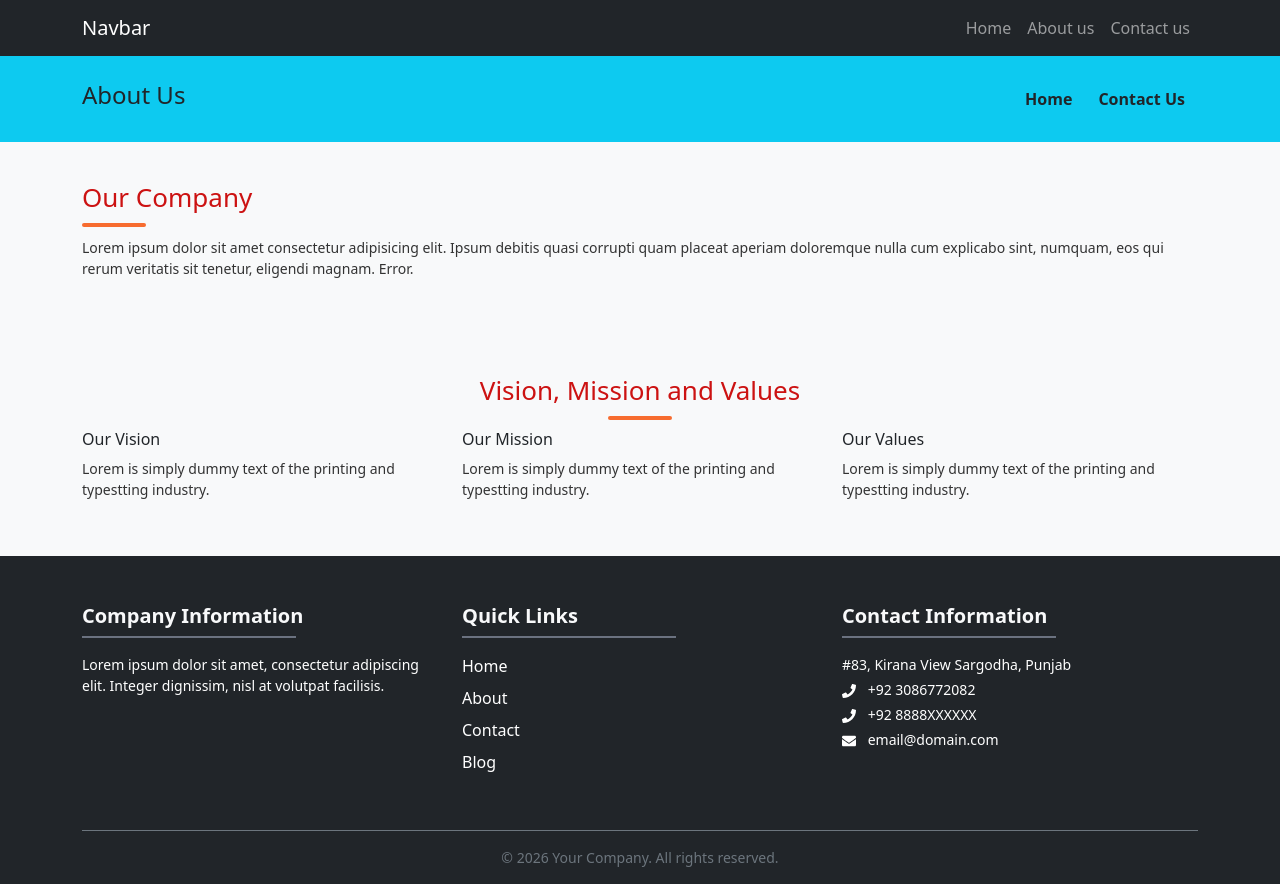
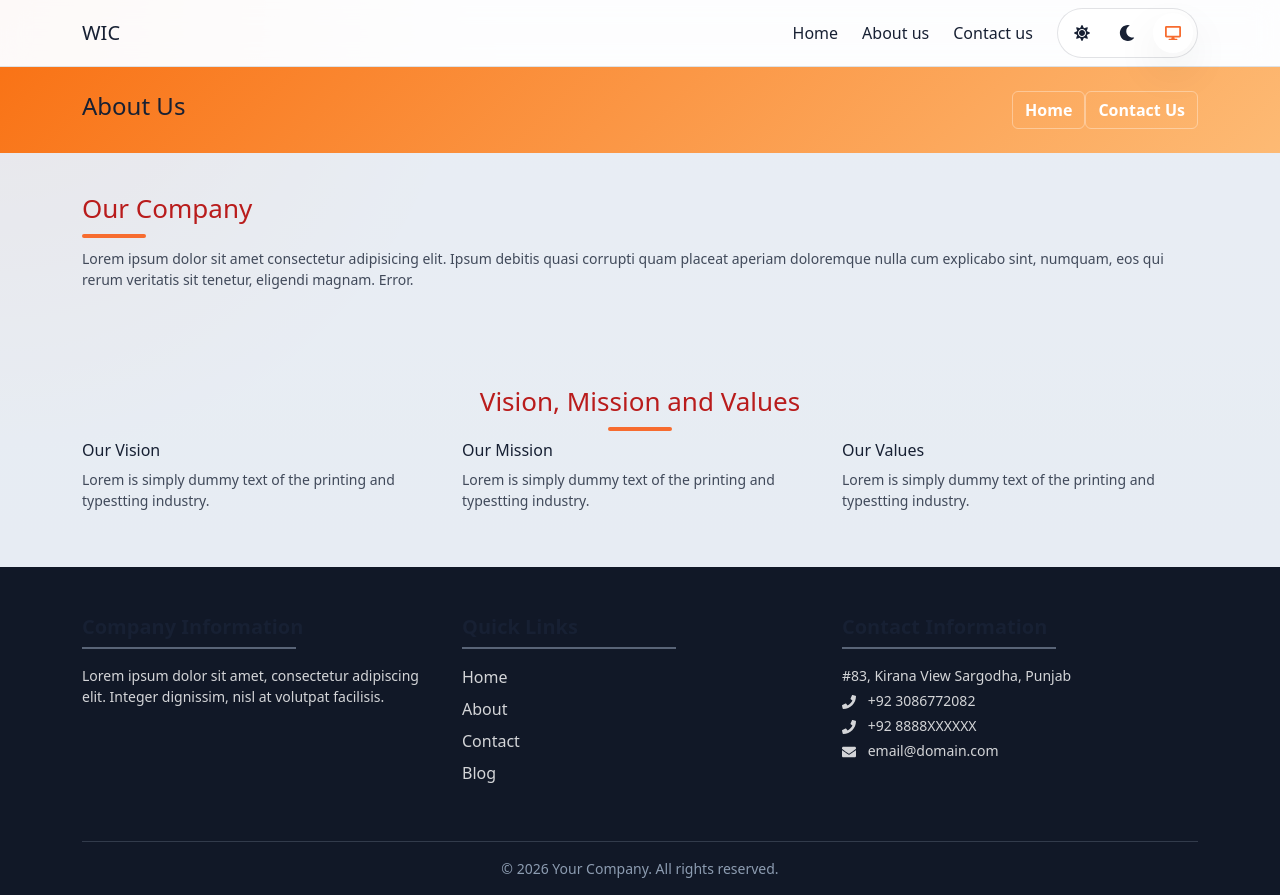
Before and after one commit to ahmad-ibrahim-aheer/FirstReactProject, a React (Vite) app: page /about in a window 1280 px wide. Built offline with nearby package versions, Linux system fonts and the light colour scheme.

Commit message:
Added Theme button in NavBar

```diff
--- a/src/App.css
+++ b/src/App.css
@@ -1,6 +1,96 @@
+html,
+body,
+#root {
+    min-height: 100%;
+}
+
+html {
+    scroll-behavior: smooth;
+}
+
+body {
+    background: var(--app-bg);
+    color: var(--app-text);
+    transition: background-color 0.35s ease, color 0.35s ease;
+}
+
+.app-shell {
+    background:
+        radial-gradient(circle at top left, var(--app-accent-glow), transparent 30%),
+        linear-gradient(180deg, var(--app-bg) 0%, var(--app-bg-alt) 100%);
+    color: var(--app-text);
+    transition: background 0.4s ease, color 0.35s ease;
+}
+
+.theme-light {
+    --app-bg: #f5f7fb;
+    --app-bg-alt: #edf2f7;
+    --app-surface: rgba(255, 255, 255, 0.88);
+    --app-surface-muted: rgba(226, 232, 240, 0.62);
+    --app-surface-strong: #ffffff;
+    --app-text: #172033;
+    --app-text-muted: rgba(23, 32, 51, 0.8);
+    --app-border: rgba(15, 23, 42, 0.12);
+    --app-navbar: rgba(255, 255, 255, 0.78);
+    --app-footer: #111827;
+    --app-footer-text: rgba(255, 255, 255, 0.82);
+    --app-accent-glow: rgba(247, 108, 47, 0.14);
+    --app-banner-start: #f97316;
+    --app-banner-end: #fdba74;
+    --app-shadow: 0 18px 45px rgba(15, 23, 42, 0.08);
+    --app-heading: #b91c1c;
+    --app-line: rgba(15, 23, 42, 0.12);
+    --app-carousel-control: rgba(23, 32, 51, 0.65);
+}
+
+.theme-dark {
+    --app-bg: #08111f;
+    --app-bg-alt: #0f172a;
+    --app-surface: rgba(15, 23, 42, 0.82);
+    --app-surface-muted: rgba(30, 41, 59, 0.72);
+    --app-surface-strong: #111c31;
+    --app-text: #e5eefc;
+    --app-text-muted: rgba(229, 238, 252, 0.78);
+    --app-border: rgba(148, 163, 184, 0.22);
+    --app-navbar: rgba(8, 17, 31, 0.8);
+    --app-footer: #020617;
+    --app-footer-text: rgba(226, 232, 240, 0.82);
+    --app-accent-glow: rgba(56, 189, 248, 0.15);
+    --app-banner-start: #0f766e;
+    --app-banner-end: #1d4ed8;
+    --app-shadow: 0 20px 55px rgba(2, 6, 23, 0.45);
+    --app-heading: #fda4af;
+    --app-line: rgba(148, 163, 184, 0.22);
+    --app-carousel-control: rgba(229, 238, 252, 0.9);
+}
+
+.app-shell *,
+.app-shell *::before,
+.app-shell *::after {
+    transition:
+        background-color 0.35s ease,
+        border-color 0.35s ease,
+        color 0.35s ease,
+        box-shadow 0.35s ease,
+        opacity 0.35s ease,
+        transform 0.25s ease;
+}
+
 p {
     font-size: 14px;
-    color: rgba(0, 0, 0, 0.8);
+    color: var(--app-text-muted);
+}
+
+h1,
+h2,
+h3,
+h4,
+h5,
+h6,
+label,
+.card-title,
+.card-text {
+    color: var(--app-text);
 }
 
 .section {
@@ -9,7 +99,7 @@ p {
 }
 
 .main-heading {
-    color: rgb(204, 18, 18);
+    color: var(--app-heading);
     font-size: 26px;
 }
 
@@ -30,12 +120,22 @@ p {
 
 .card {
     transition: 0.2s;
+    border: 1px solid var(--app-border);
+    background: var(--app-surface);
+    color: var(--app-text);
+    backdrop-filter: blur(12px);
 }
 
 .card:hover {
-    box-shadow: 0 4px 20px rgba(0, 0, 0, 0.2);
+    box-shadow: var(--app-shadow);
     transform: translateY(-5px);
     cursor: pointer;
+}
+
+.card-body,
+.card-body p,
+.card-body h6 {
+    color: inherit;
 }
 
 .btn-warning {
@@ -52,10 +152,216 @@ p {
 }
 
 .links {
-    color: #fff;
+    color: var(--app-footer-text);
     text-decoration: none !important;
 }
 
 .links:hover {
-    color: gray;
+    color: #f8b46a;
 }
+
+.app-navbar {
+    position: sticky;
+    top: 0;
+    z-index: 1030;
+    background: var(--app-navbar);
+    backdrop-filter: blur(14px);
+}
+
+.app-navbar .navbar-brand,
+.app-navbar .nav-link {
+    color: var(--app-text);
+}
+
+.app-navbar .nav-link:hover,
+.app-navbar .nav-link:focus,
+.app-navbar .navbar-brand:hover,
+.app-navbar .navbar-brand:focus {
+    color: #f76c2f;
+}
+
+.theme-toggle-group {
+    display: inline-flex;
+    align-items: center;
+    gap: 0.35rem;
+    margin-left: 0.5rem;
+    padding: 0.25rem;
+    border: 1px solid var(--app-border);
+    border-radius: 999px;
+    background: color-mix(in srgb, var(--app-surface) 88%, transparent);
+    box-shadow: inset 0 1px 0 rgba(255, 255, 255, 0.04);
+}
+
+.theme-toggle-btn {
+    display: inline-flex;
+    align-items: center;
+    justify-content: center;
+    width: 2.5rem;
+    height: 2.5rem;
+    border: 0;
+    background: transparent;
+    color: var(--app-text);
+    border-radius: 999px;
+    padding: 0;
+    font-size: 1rem;
+    line-height: 1;
+}
+
+.theme-toggle-btn:hover {
+    transform: translateY(-2px);
+    color: #f76c2f;
+}
+
+.theme-toggle-btn.is-active {
+    background: var(--app-surface-strong);
+    box-shadow: var(--app-shadow);
+    color: #f76c2f;
+}
+
+.page-banner {
+    background: linear-gradient(135deg, var(--app-banner-start), var(--app-banner-end));
+    color: #fff;
+}
+
+.surface-muted {
+    background: var(--app-surface-muted);
+}
+
+.surface-card {
+    background: var(--app-surface);
+}
+
+.site-footer {
+    background: var(--app-footer);
+    color: var(--app-footer-text);
+}
+
+.footer-divider {
+    height: 2px;
+    width: 60%;
+    background-color: rgba(148, 163, 184, 0.55);
+}
+
+.footer-bottom {
+    border-top: 1px solid rgba(148, 163, 184, 0.25);
+    color: rgba(148, 163, 184, 0.95);
+}
+
+.hero-carousel {
+    padding: 2rem 0 1rem;
+}
+
+.hero-caption {
+    right: auto;
+    left: 50%;
+    bottom: 1.5rem;
+    width: min(90%, 36rem);
+    transform: translateX(-50%);
+    padding: 1rem 1.25rem;
+    border: 1px solid var(--app-border);
+    border-radius: 1rem;
+    background: color-mix(in srgb, var(--app-surface-strong) 78%, transparent);
+    box-shadow: var(--app-shadow);
+}
+
+.hero-carousel .carousel-control-prev-icon,
+.hero-carousel .carousel-control-next-icon {
+    filter: none;
+    opacity: 0.9;
+}
+
+.hero-carousel .carousel-indicators [data-bs-target] {
+    background-color: var(--app-carousel-control);
+}
+
+.form-control,
+.form-control:focus {
+    background-color: var(--app-surface-strong);
+    color: var(--app-text);
+    border-color: var(--app-border);
+    box-shadow: none;
+}
+
+.form-control::placeholder {
+    color: var(--app-text-muted);
+}
+
+.form-group {
+    margin-bottom: 1rem;
+}
+
+.btn-link {
+    color: #f76c2f;
+}
+
+.btn-link:hover {
+    color: #ff944d;
+}
+
+.page-banner-link {
+    color: #fff;
+    border-color: rgba(255, 255, 255, 0.35);
+}
+
+.page-banner-link:hover,
+.page-banner-link:focus {
+    background: rgba(255, 255, 255, 0.14);
+    color: #fff;
+}
+
+.section-divider {
+    border-top: 1px solid var(--app-line);
+}
+
+.service-card-image {
+    border-bottom: 1px solid var(--app-line);
+}
+
+.contact-sidebar {
+    border-left: 1px solid var(--app-line);
+}
+
+.contact-sidebar p:last-child {
+    margin-bottom: 0;
+}
+
+hr {
+    border-color: var(--app-line);
+    opacity: 1;
+}
+
+@media (prefers-reduced-motion: reduce) {
+    html {
+        scroll-behavior: auto;
+    }
+
+    .app-shell *,
+    .app-shell *::before,
+    .app-shell *::after,
+    body,
+    .app-shell {
+        transition: none !important;
+    }
+}
+
+@media (max-width: 991.98px) {
+    .theme-toggle-group {
+        width: 100%;
+        margin-top: 0.5rem;
+        margin-left: 0;
+        justify-content: space-between;
+    }
+
+    .hero-caption {
+        position: static;
+        transform: none;
+        margin: 1rem auto 0;
+    }
+
+    .contact-sidebar {
+        margin-top: 1.5rem;
+        padding-top: 1.5rem;
+        border-left: 0;
+        border-top: 1px solid var(--app-line);
+    }
+}
--- a/src/App.jsx
+++ b/src/App.jsx
@@ -1,4 +1,4 @@
-import React from "react";
+import React, { useEffect, useState } from "react";
 import "bootstrap/dist/css/bootstrap.min.css";
 import "./App.css";
 import "bootstrap/dist/js/bootstrap.min.js";
@@ -11,14 +11,59 @@ import Footer from "./components/inc/Footer";
 
 import { BrowserRouter as Router, Routes, Route } from "react-router-dom";
 
+function getStoredPreference() {
+  const storedTheme = localStorage.getItem("theme-preference");
+
+  if (
+    storedTheme === "light" ||
+    storedTheme === "dark" ||
+    storedTheme === "system"
+  ) {
+    return storedTheme;
+  }
+
+  return "system";
+}
+
+function getSystemTheme() {
+  return window.matchMedia("(prefers-color-scheme: dark)").matches
+    ? "dark"
+    : "light";
+}
+
 function App() {
+  const [themePreference, setThemePreference] = useState(getStoredPreference);
+  const [systemTheme, setSystemTheme] = useState(getSystemTheme);
+  const theme = themePreference === "system" ? systemTheme : themePreference;
+
+  useEffect(() => {
+    const mediaQuery = window.matchMedia("(prefers-color-scheme: dark)");
+    const handleThemeChange = (event) => {
+      setSystemTheme(event.matches ? "dark" : "light");
+    };
+
+    mediaQuery.addEventListener("change", handleThemeChange);
+
+    return () => mediaQuery.removeEventListener("change", handleThemeChange);
+  }, []);
+
+  useEffect(() => {
+    document.documentElement.setAttribute("data-bs-theme", theme);
+    document.documentElement.style.colorScheme = theme;
+    localStorage.setItem("theme-preference", themePreference);
+  }, [theme, themePreference]);
+
   return (
     <Router>
-      <div className="d-flex flex-column min-vh-100">
-        <Navbar />
+      <div className={`app-shell theme-${theme} d-flex flex-column min-vh-100`}>
+        <Navbar
+          theme={theme}
+          themePreference={themePreference}
+          setThemePreference={setThemePreference}
+        />
         <div className="flex-grow-1">
           <Routes>
-            <Route path="/" element={<Home />} />
+            <Route path="/" element={<Home theme={theme} />} />
             <Route path="/about" element={<About />} />
             <Route path="/contact" element={<Contact />} />
           </Routes>
--- a/src/components/inc/Footer.jsx
+++ b/src/components/inc/Footer.jsx
@@ -3,13 +3,13 @@ import { FaPhone, FaEnvelope } from "react-icons/fa"; // phone & email icons
 
 function Footer() {
   return (
-    <footer className="bg-dark text-light pt-5 pb-3">
+    <footer className="site-footer pt-5 pb-3">
       <div className="container">
         <div className="row text-center text-md-start">
 
           <div className="col-md-4 mb-4">
             <h5 className="fw-semibold mb-2">Company Information</h5>
-            <div className="mb-3" style={{ height: "2px", width: "60%", backgroundColor: "#6b7280" }}></div>
+            <div className="footer-divider mb-3"></div>
             <p className="links small">
               Lorem ipsum dolor sit amet, consectetur adipiscing elit. Integer dignissim, nisl at volutpat facilisis.
             </p>
@@ -18,7 +18,7 @@ function Footer() {
           {/* Column 2 */}
           <div className="col-md-4 mb-4">
             <h5 className="fw-semibold mb-2">Quick Links</h5>
-            <div className="mb-3" style={{ height: "2px", width: "60%", backgroundColor: "#6b7280" }}></div>
+            <div className="footer-divider mb-3"></div>
             <ul className="list-unstyled">
               <li className="mb-2"><Link className="links" to="/">Home</Link></li>
               <li className="mb-2"><Link className="links" to="/about">About</Link></li>
@@ -29,7 +29,7 @@ function Footer() {
 
           <div className="col-md-4 mb-4">
             <h5 className="fw-semibold mb-2">Contact Information</h5>
-            <div className="mb-3" style={{ height: "2px", width: "60%", backgroundColor: "#6b7280" }}></div>
+            <div className="footer-divider mb-3"></div>
             <p className="links small mb-1">
               #83, Kirana View Sargodha, Punjab
             </p>
@@ -46,7 +46,7 @@ function Footer() {
 
         </div>
 
-        <div className="text-center mt-3 pt-3 border-top border-secondary small text-secondary">
+        <div className="footer-bottom text-center mt-3 pt-3 small">
           &copy; {new Date().getFullYear()} Your Company. All rights reserved.
         </div>
 
--- a/src/components/inc/Navbar.jsx
+++ b/src/components/inc/Navbar.jsx
@@ -1,23 +1,63 @@
-import Button from "react-bootstrap/Button";
 import Container from "react-bootstrap/Container";
-import Form from "react-bootstrap/Form";
 import Nav from "react-bootstrap/Nav";
 import Navbar from "react-bootstrap/Navbar";
-import NavDropdown from "react-bootstrap/NavDropdown";
-// import { Link } from "react-router";
+import { Link } from "react-router-dom";
+import { FaDesktop, FaMoon, FaSun } from "react-icons/fa";
 import "bootstrap/dist/js/bootstrap.bundle.min.js";
 
-function NavScrollExample() {
+const themeOptions = [
+  { id: "light", label: "Light mode", icon: FaSun },
+  { id: "dark", label: "Dark mode", icon: FaMoon },
+  { id: "system", label: "System theme", icon: FaDesktop },
+];
+
+function NavScrollExample({ theme, themePreference, setThemePreference }) {
   return (
     <>
-      <Navbar bg="dark" data-bs-theme="dark">
+      <Navbar
+        expand="lg"
+        className="app-navbar border-bottom"
+        data-bs-theme={theme}
+      >
         <Container>
-          <Navbar.Brand href="/">Navbar</Navbar.Brand>
-          <Nav className="ms-auto">
-            <Nav.Link href="/">Home</Nav.Link>
-            <Nav.Link href="/About">About us</Nav.Link>
-            <Nav.Link href="/Contact">Contact us</Nav.Link>
-          </Nav>
+          <Navbar.Brand as={Link} to="/">
+            WIC
+          </Navbar.Brand>
+          <Navbar.Toggle aria-controls="main-navbar-nav" />
+          <Navbar.Collapse id="main-navbar-nav">
+            <Nav className="ms-auto align-items-lg-center gap-lg-2">
+              <Nav.Link as={Link} to="/">
+                Home
+              </Nav.Link>
+              <Nav.Link as={Link} to="/about">
+                About us
+              </Nav.Link>
+              <Nav.Link as={Link} to="/contact">
+                Contact us
+              </Nav.Link>
+              <div
+                className="theme-toggle-group"
+                role="group"
+                aria-label="Theme selection"
+              >
+                {themeOptions.map(({ id, label, icon: Icon }) => (
+                  <button
+                    key={id}
+                    type="button"
+                    className={`theme-toggle-btn ${
+                      themePreference === id ? "is-active" : ""
+                    }`}
+                    onClick={() => setThemePreference(id)}
+                    aria-label={label}
+                    title={label}
+                    aria-pressed={themePreference === id}
+                  >
+                    <Icon aria-hidden="true" />
+                  </button>
+                ))}
+              </div>
+            </Nav>
+          </Navbar.Collapse>
         </Container>
       </Navbar>
     </>
--- a/src/components/inc/Vmc.jsx
+++ b/src/components/inc/Vmc.jsx
@@ -2,7 +2,7 @@ import React from "react";
 
 function VMC() {
   return (
-    <section className="section bg-light">
+    <section className="section surface-muted">
       <div className="container">
         <div className="row">
           <div className="col-md-12 text-center">
--- a/src/components/pages/About.jsx
+++ b/src/components/pages/About.jsx
@@ -4,17 +4,17 @@ import VMC from "../inc/Vmc";
 function Aboutus() {
   return (
     <div>
-      <section className="py-4 bg-info">
+      <section className="page-banner py-4">
         <div className="container">
           <div className="row">
             <div className="col-md-4 my-auto">
               <h4>About Us</h4>
             </div>
             <div className="col-md-8 my-auto">
-              <Link to="/contact" className="btn float-end">
+              <Link to="/contact" className="btn page-banner-link float-end">
                 <strong>Contact Us</strong>
               </Link>
-              <Link to="/" className="btn float-end">
+              <Link to="/" className="btn page-banner-link float-end">
                 <strong>Home</strong>
               </Link>
             </div>
@@ -22,7 +22,7 @@ function Aboutus() {
         </div>
       </section>
 
-      <section className="section bg-light">
+      <section className="section surface-muted">
         <div className="container">
           <h5 className="main-heading">Our Company</h5>
           <div className="underline"></div>
--- a/src/components/pages/Home.jsx
+++ b/src/components/pages/Home.jsx
@@ -1,12 +1,11 @@
-import { Button } from "bootstrap/dist/js/bootstrap.bundle.min";
 import Slider from "../inc/Slider";
 import { Link } from "react-router-dom";
 import Card from "../inc/Card";
 
-function Home() {
+function Home({ theme }) {
   return (
     <div>
-      <Slider />
+      <Slider theme={theme} />
       <section className="section">
         <div className="container">
           <div className="row">
```
Also changed, not shown: src/components/inc/Card.jsx (+4 -4 lines), src/components/inc/Slider.jsx (+5 -5 lines), src/components/pages/Contact.jsx (+14 -12 lines).
